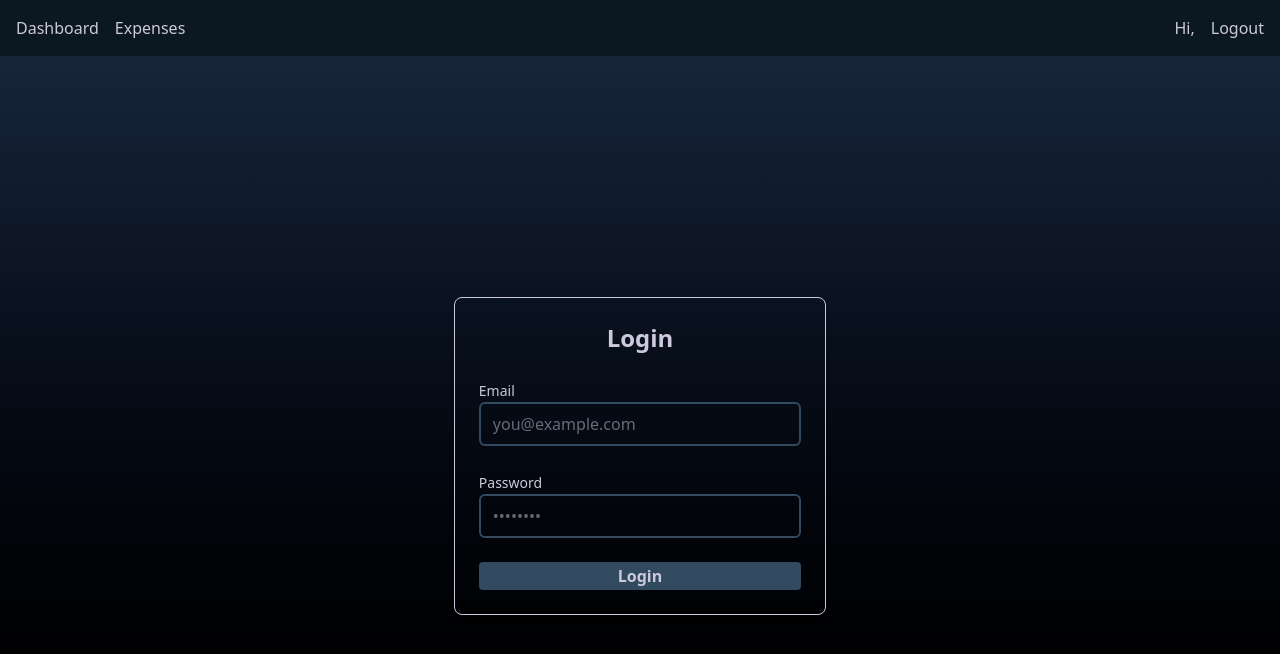
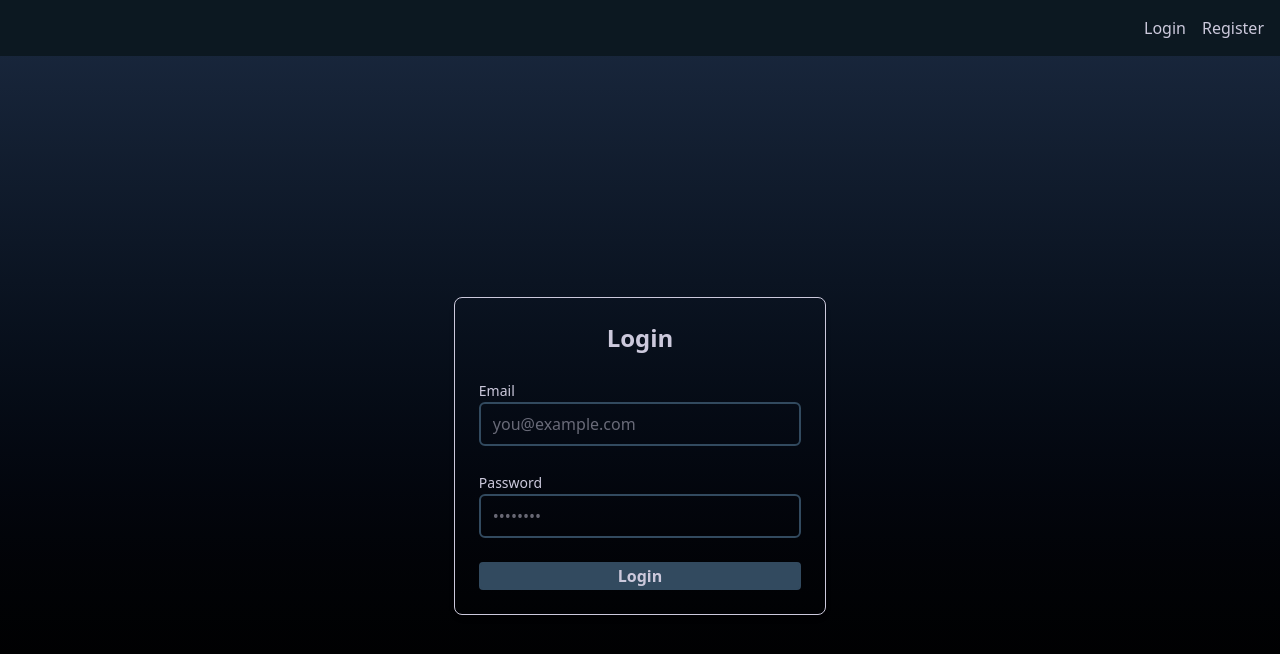
Before and after one commit to Sreesanth-01/smart_expense_tracker-frontend, a React (Vite) app: page / in a window 1280 px wide. Shown: the top 654 px of the page. Built offline with nearby package versions, Linux system fonts and the light colour scheme; sample sign-in values are in the browser's storage.

Commit message:
refactor: Dashboard page

```diff
--- a/src/components/charts/SpendingLineChart.jsx
+++ b/src/components/charts/SpendingLineChart.jsx
@@ -4,12 +4,13 @@ import { LineChart,Line,XAxis,YAxis,Tooltip,CartesianGrid,ResponsiveContainer }
 const SpendingLineChart = ({data}) => {
   return (
     <div className='w-full h-80 '>
-      <h2 className='text-lg font-semibold mb-4 p-5'>Daily Spending Trend</h2>
+      <h2 className='text-lg font-semibold mb-4 p-5'>Daily Spending Trend <span className='text-sm text-gray-200'>(Last 7 days)</span></h2>
+
 
       <ResponsiveContainer width="100%" height="100%">
         <LineChart data={data}>
             {/* <CartesianGrid strokeDasharray="3 3" /> */}
-            <XAxis dataKey="date" />
+            <XAxis dataKey="date"/>
             <YAxis />
             <Tooltip />
             <Line type="monotone" dataKey="totalAmount" stroke='#CCC9DC' strokeWidth={3} />
--- a/src/context/AuthContext.jsx
+++ b/src/context/AuthContext.jsx
@@ -4,7 +4,7 @@ import { Navigate } from "react-router-dom";
 const AuthContext = createContext();
 
 export const AuthProvider = ({children}) =>{
-    const [isAuthenticated, setIsAuthenticated] = useState(!!localStorage.getItem("token"));
+    const [isAuthenticated, setIsAuthenticated] = useState(false);
     const [userEmail, setUserEmail] = useState("");
 
     // useEffect(() =>{
```
